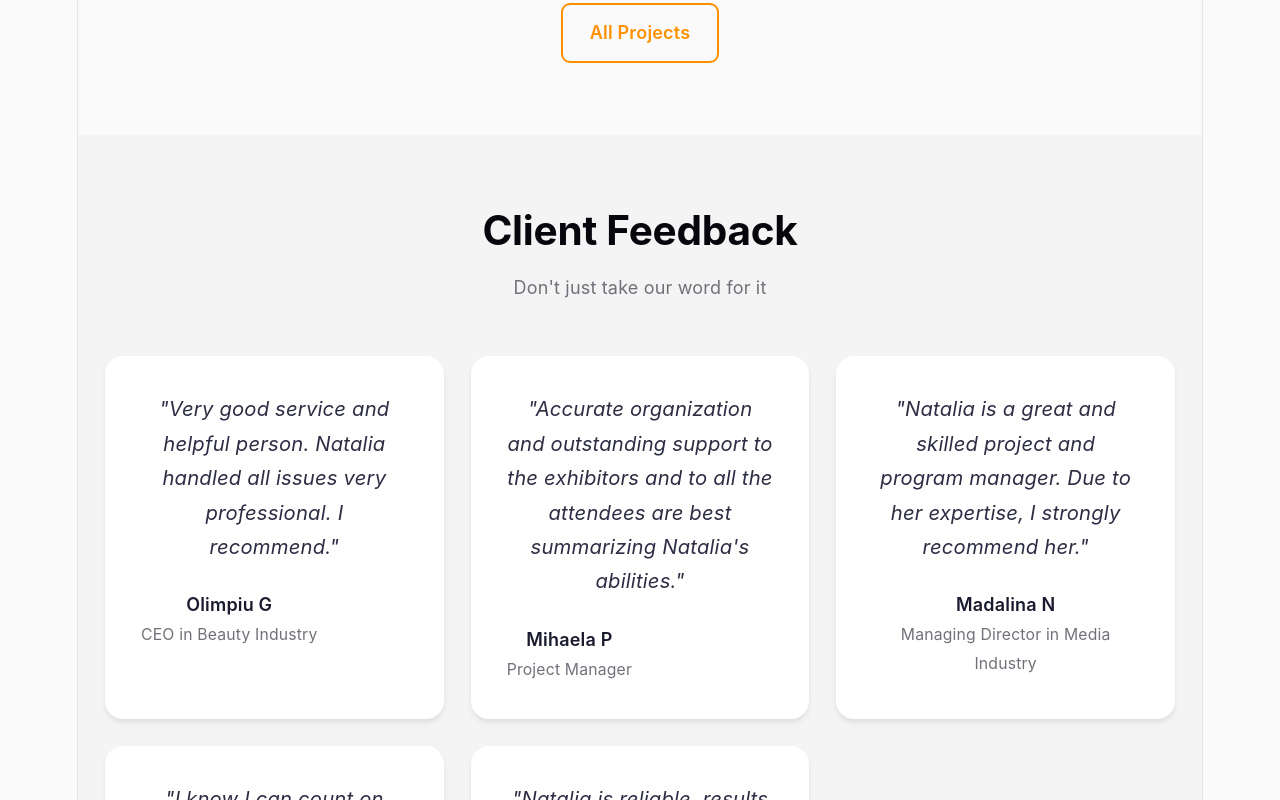
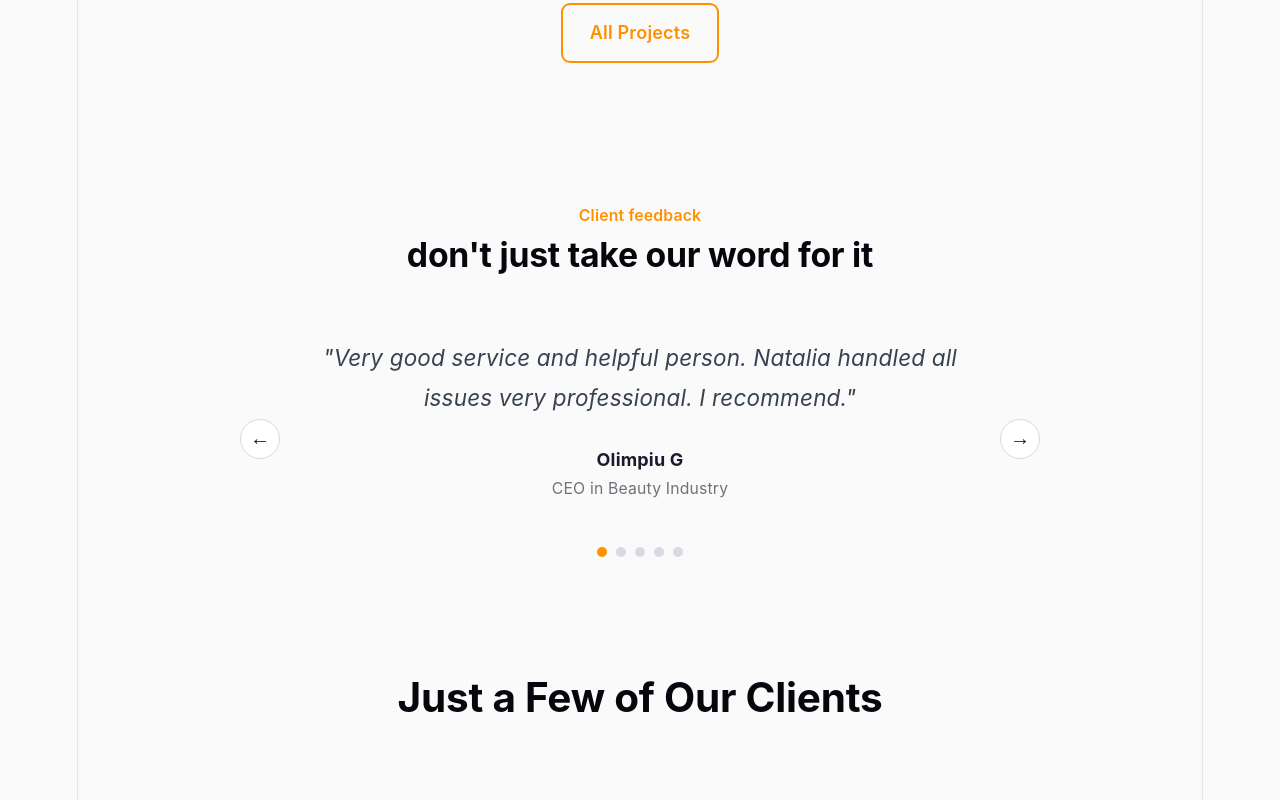
Before and after one commit to radubo2000-star/satoris, a React (Vite) app in the folder frontend/: page / in a window 1280 px wide. Shown: the part 3820-4620 px from the top of the page. Built offline with nearby package versions, Linux system fonts and the light colour scheme; grey boxes are pictures that could not be loaded.

Commit message:
Add testimonials interactive carousel
- Click navigation with dots and arrows
- Framer-motion slide transitions
- 5 testimonials with proper quotes

Co-authored-by: openhands <openhands@all-hands.dev>

```diff
--- a/frontend/src/pages/Home/Home.tsx
+++ b/frontend/src/pages/Home/Home.tsx
@@ -1,4 +1,5 @@
 import { motion } from 'framer-motion';
+import { useState } from 'react';
 import { Link } from 'react-router-dom';
 import '../../styles/globals.css';
 import '../../styles/sections.css';
@@ -123,6 +124,8 @@ const clientLogos = [
 ];
 
 function Home() {
+  const [currentTestimonial, setCurrentTestimonial] = useState(0);
+
   return (
     <div className="home-page">
       {/* Hero Section */}
@@ -264,32 +267,102 @@ function Home() {
         </div>
       </section>
 
-      {/* Testimonials */}
-      <section className="section" style={{ background: 'var(--color-gray-lightest)' }}>
+      {/* Testimonials - Interactive Carousel */}
+      <section className="section" style={{ background: '#fafafa', padding: 'var(--space-16) 0' }}>
         <div className="container">
-          <div className="section-title">
-            <h2>Client Feedback</h2>
-            <p>Don't just take our word for it</p>
-          </div>
-          <div className="testimonials-grid">
-            {testimonials.map((testimonial, index) => (
+          <motion.div
+            initial={{ opacity: 0, y: 20 }}
+            whileInView={{ opacity: 1, y: 0 }}
+            viewport={{ once: true }}
+          >
+            <h5 style={{ color: '#FF9100', fontSize: 'var(--text-sm)', fontWeight: 600, marginBottom: 'var(--space-2)' }}>Client feedback</h5>
+            <h2 style={{ fontSize: 'var(--text-3xl)', marginBottom: 'var(--space-2)' }}>don't just take our word for it</h2>
+          </motion.div>
+
+          <div style={{ position: 'relative', maxWidth: '800px', margin: 'var(--space-10) auto 0' }}>
+            <div style={{ minHeight: '200px', display: 'flex', alignItems: 'center', justifyContent: 'center' }}>
               <motion.div
-                key={index}
-                className="testimonial-card"
-                initial={{ opacity: 0, y: 20 }}
-                whileInView={{ opacity: 1, y: 0 }}
-                viewport={{ once: true }}
-                transition={{ duration: 0.5, delay: index * 0.1 }}
+                key={currentTestimonial}
+                initial={{ opacity: 0, x: 50 }}
+                animate={{ opacity: 1, x: 0 }}
+                transition={{ duration: 0.3 }}
+                style={{ textAlign: 'center', padding: '0 var(--space-12)' }}
               >
-                <p className="testimonial-text">"{testimonial.text}"</p>
-                <div className="testimonial-author">
-                  <div className="testimonial-info">
-                    <strong>{testimonial.author}</strong>
-                    <span>{testimonial.role}</span>
-                  </div>
+                <p style={{ fontSize: 'var(--text-xl)', fontStyle: 'italic', color: '#374151', lineHeight: 1.8, marginBottom: 'var(--space-6)' }}>
+                  "{testimonials[currentTestimonial].text}"
+                </p>
+                <div>
+                  <strong style={{ color: '#1a1a2e', display: 'block' }}>{testimonials[currentTestimonial].author}</strong>
+                  <span style={{ color: '#71717a', fontSize: 'var(--text-sm)' }}>{testimonials[currentTestimonial].role}</span>
                 </div>
               </motion.div>
-            ))}
+            </div>
+
+            {/* Dots Navigation */}
+            <div style={{ display: 'flex', justifyContent: 'center', gap: 'var(--space-2)', marginTop: 'var(--space-6)' }}>
+              {testimonials.map((_, index) => (
+                <button
+                  key={index}
+                  onClick={() => setCurrentTestimonial(index)}
+                  style={{
+                    width: '10px',
+                    height: '10px',
+                    borderRadius: '50%',
+                    border: 'none',
+                    background: currentTestimonial === index ? '#FF9100' : '#d9d9e3',
+                    cursor: 'pointer',
+                    transition: 'all 0.3s'
+                  }}
+                  aria-label={`Go to testimonial ${index + 1}`}
+                />
+              ))}
+            </div>
+
+            {/* Arrows */}
+            <button
+              onClick={() => setCurrentTestimonial((currentTestimonial - 1 + testimonials.length) % testimonials.length)}
+              style={{
+                position: 'absolute',
+                left: 0,
+                top: '50%',
+                transform: 'translateY(-50%)',
+                background: '#fff',
+                border: '1px solid #d9d9e3',
+                borderRadius: '50%',
+                width: '40px',
+                height: '40px',
+                cursor: 'pointer',
+                display: 'flex',
+                alignItems: 'center',
+                justifyContent: 'center',
+                color: '#1a1a2e',
+                fontSize: 'var(--text-lg)'
+              }}
+            >
+              ←
+            </button>
+            <button
+              onClick={() => setCurrentTestimonial((currentTestimonial + 1) % testimonials.length)}
+              style={{
+                position: 'absolute',
+                right: 0,
+                top: '50%',
+                transform: 'translateY(-50%)',
+                background: '#fff',
+                border: '1px solid #d9d9e3',
+                borderRadius: '50%',
+                width: '40px',
+                height: '40px',
+                cursor: 'pointer',
+                display: 'flex',
+                alignItems: 'center',
+                justifyContent: 'center',
+                color: '#1a1a2e',
+                fontSize: 'var(--text-lg)'
+              }}
+            >
+              →
+            </button>
           </div>
         </div>
       </section>
```
